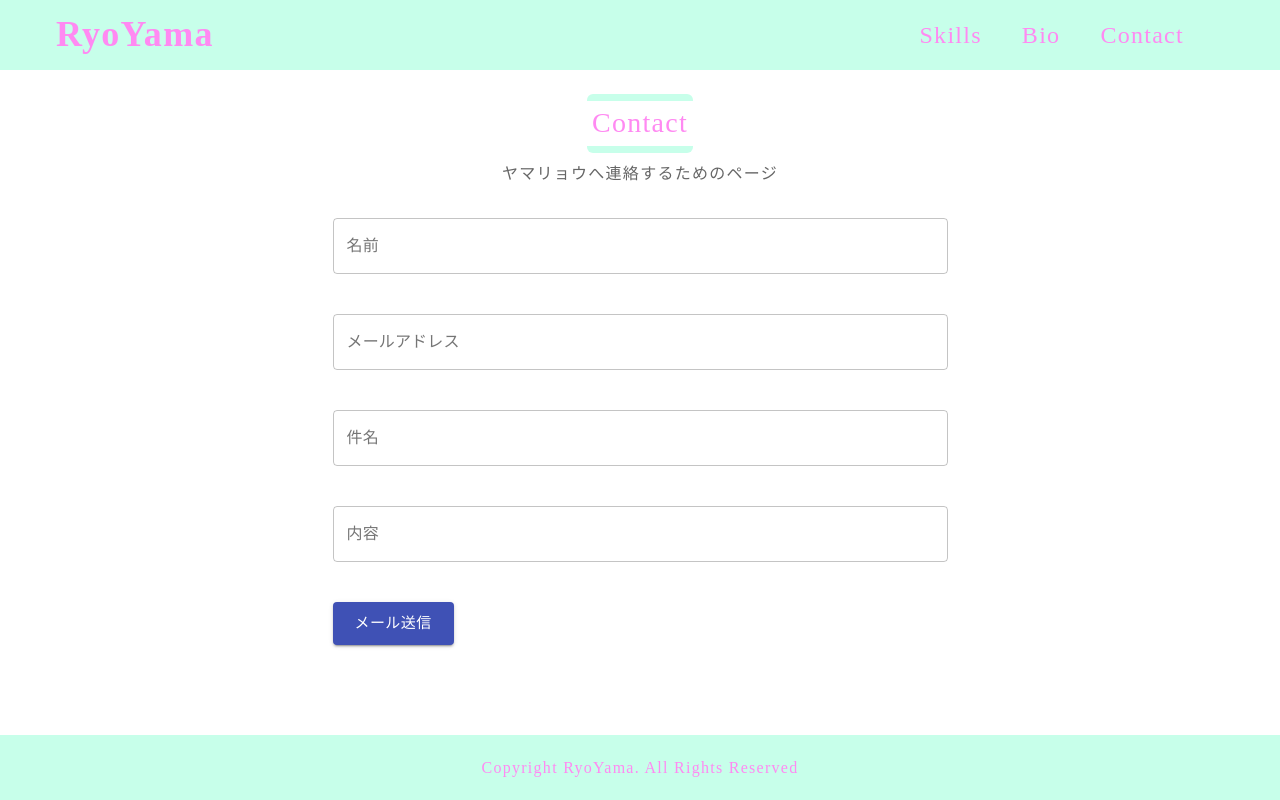
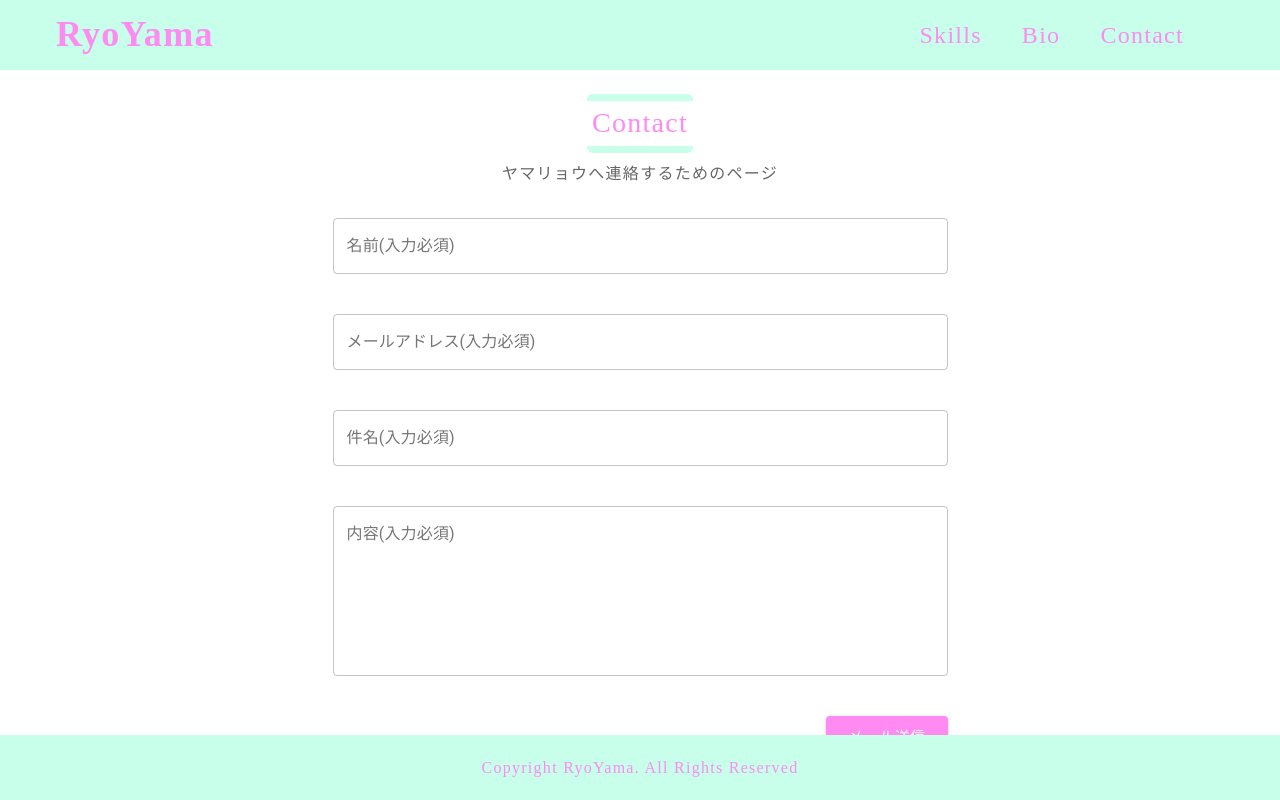
Before and after one commit to RyoYamashiro/react-portfolio-myself, a React (Create React App) app: page /contact in a window 1280 px wide. Built offline with nearby package versions, Linux system fonts and the light colour scheme; a web font is replaced by a local one.

Commit message:
問い合わせ送信中＆送信後のメッセージ表示 フォームのバリデーション発展

```diff
--- a/public/css/style.css
+++ b/public/css/style.css
@@ -151,6 +151,7 @@ img {
 
 .contact-form {
   width: 100%;
+  overflow: hidden;
 }
 
 .footer {
@@ -201,5 +202,9 @@ img {
 .send-message.active {
   transform: translateY(0%);
 }
+.send-message.success {
+  background: #ff8af2;
+  color: #fff;
+}
 
 /*# sourceMappingURL=style.css.map */
--- a/src/components/ContactForm.js
+++ b/src/components/ContactForm.js
@@ -1,21 +1,37 @@
 import React, {useReducer, useState} from 'react';
 import {Grid, TextField, Button} from '@material-ui/core';
+import {makeStyles} from '@material-ui/core/styles';
 
 import {init, sendForm, send} from 'emailjs-com';
 import {useForm} from 'react-hook-form';
 import ClassNames from 'classnames';
 
 const REQURED_VAL_MESSAGE = "入力必須となっております。";
+const EMAIL_VAL_MESSAGE = "Emailアドレスの形式で入力ください。";
+const MAXLENGTH_VAL_MESSAGE = "文字以内で入力ください";
+const useStyles = makeStyles ({
+  main_button: {
+    background: '#ff8af2',
+    color: '#fff',
+    float: 'right',
+    '&:hover':{
+      background: '#f283e5',
+    }
+  }
+});
 
-
-
-const initialState = {
+const initialFormState = {
   name: '',
   mail: '',
   title: '',
   message: ''
 };
-const reducer = (state, action) => {
+const initialSendState = {
+  sendMessage: '',
+  sendStatus: 0
+};
+
+const formReducer = (state, action) => {
   switch(action.type){
     case 'name' :
       return {...state, name: action.payload};
@@ -28,16 +44,32 @@ const reducer = (state, action) => {
   }
 }
 
+const sendReducer = (state, action) => {
+  switch(action.type){
+    case 'sending':
+      return {sendMessage: '問い合わせ送信中です。', sendStatus: 1};
+    case 'done':
+      return {sendMessage: '問い合わせ送信完了しました。', sendStatus: 2};
+    case 'finish':
+      return {...state, sendStatus: 0};
+  }
+}
+
 
 const ContactForm = () => {
-  const [formState, dispatch] = useReducer(reducer, initialState);
-  const [sendState, setSendState] = useState(false);
+  const [contactFormState, formDispatch] = useReducer(formReducer, initialFormState);
+  const [sendState, sendDispatch] = useReducer(sendReducer, initialSendState);
 
-  const {register, handleSubmit, formState: {errors}} = useForm();
+  const {register, handleSubmit, formState: {errors}} = useForm({
+    mode: 'onChange'
+  });
+
+  const classes = useStyles();
 
   const classNameSendMessage = ClassNames({
-    "send-message": true,
-    "active": sendState
+    'send-message': true,
+    'active': sendState.sendStatus !== 0,
+    'success': sendState.sendStatus === 2
   });
 
   const sendEmail = (name, mail, title, message) => {
@@ -46,6 +78,7 @@ const ContactForm = () => {
     const service_id = process.env.REACT_APP_SERVICE_ID;
     const template_id = process.env.REACT_APP_TEMPLATE_ID;
     if((user_id != undefined) && (service_id != undefined) && (template_id != undefined)){
+      sendDispatch({type: 'sending'})
       init(user_id);
       const template_param = {
         to_name: name,
@@ -56,53 +89,52 @@ const ContactForm = () => {
       console.log(template_param);
       send(service_id, template_id, template_param).then(() => {
         console.log(template_param);
-        console.log("seccess to send email");
+        console.log('seccess to send email');
+        sendDispatch({type: 'done'});
 
       }).then(() => {
-        setSendState(true);
-        const removeSendMessage = () => setSendState(false);
-        setTimeout(removeSendMessage, 4000);
-
+        const removeSendMessage = () => sendDispatch({type: 'finish'});
+        setTimeout(removeSendMessage, 3000);
       })
      }
   }
 
   const handleChangeText = (e) => {
-    dispatch({type: e.target.name , payload: e.target.value});
+    formDispatch({type: e.target.name , payload: e.target.value});
   }
 
 
   const onSubmit = (event) => {
-    console.log("push submit");
-    sendEmail(event.name, event.mail, event.title, formState.message);
+    console.log('push submit');
+    sendEmail(event.name, event.mail, event.title, event.message);
   }
   return (
     <div className="contact-form-wrapper">
-      <p className={classNameSendMessage}>問い合わせ完了しました。</p>
+      <p className={classNameSendMessage}>{sendState.sendMessage}</p>
           <form className="contact-form" onSubmit={handleSubmit(onSubmit)} className="form">
             <div className="textfield-wrapper">
-              <TextField id="outlined-basic" label="名前" variant="outlined" fullWidth onChange={handleChangeText} {...register("name", {required: REQURED_VAL_MESSAGE})}  />
+              <TextField id="outlined-basic" label="名前(入力必須)" variant="outlined" fullWidth onChange={handleChangeText} {...register("name", {required: REQURED_VAL_MESSAGE, maxLength: {value: 40, message: "40" + MAXLENGTH_VAL_MESSAGE}})}  />
 
               <p className="error-message">{errors.name && errors.name.message}</p>
             </div>
 
             <div className="textfield-wrapper">
-              <TextField id="outlined-basic" label="メールアドレス" variant="outlined" fullWidth onChange={handleChangeText} {...register("mail", {required: REQURED_VAL_MESSAGE})}  />
+              <TextField id="outlined-basic" label="メールアドレス(入力必須)" variant="outlined" fullWidth onChange={handleChangeText} {...register("mail", {required: REQURED_VAL_MESSAGE, pattern: {value: /^\S+@\S+$/i, message: EMAIL_VAL_MESSAGE}, maxLength: {value: 80, message: "80" + MAXLENGTH_VAL_MESSAGE}})}  />
 
               <p className="error-message">{errors.mail && errors.mail.message}</p>
             </div>
 
             <div className="textfield-wrapper">
-              <TextField id="outlined-basic" label="件名" variant="outlined" fullWidth onChange={handleChangeText} {...register("title", {required: REQURED_VAL_MESSAGE})} />
+              <TextField id="outlined-basic" label="件名(入力必須)" variant="outlined" fullWidth onChange={handleChangeText} {...register("title", {required: REQURED_VAL_MESSAGE, maxLength: {value: 40, message: "40" + MAXLENGTH_VAL_MESSAGE}})} />
               <p className="error-message">{errors.title && errors.title.message}</p>
             </div>
 
 
             <div className="textfield-wrapper">
-              <TextField id="outlined-basic" label="内容" variant="outlined" fullWidth {...register("message", {required: REQURED_VAL_MESSAGE})}  />
+              <TextField id="outlined-basic" label="内容(入力必須)" variant="outlined" fullWidth multiline rows={7} {...register("message", {required: REQURED_VAL_MESSAGE, maxLength: {value: 300, message: "300" + MAXLENGTH_VAL_MESSAGE}})}  />
               <p className="error-message">{errors.message && errors.message.message}</p>
             </div>
-            <Button color="primary" variant="contained" size="large" type="submit">メール送信</Button>
+            <Button className={classes.main_button} variant="contained" size="large" type="submit">メール送信</Button>
 
           </form>
     </div>
--- a/src/scss/style.scss
+++ b/src/scss/style.scss
@@ -209,6 +209,7 @@ img {
 
 .contact-form{
   width: 100%;
+  overflow: hidden;
 }
 
 // ==================================
@@ -265,4 +266,8 @@ img {
   &.active{
     transform: translateY(0%);
   }
+  &.success{
+    background: $pink;
+    color: #fff;
+  }
 }
```
Also changed, not shown: 1 other file (tests, documents, lock files or other folders).
